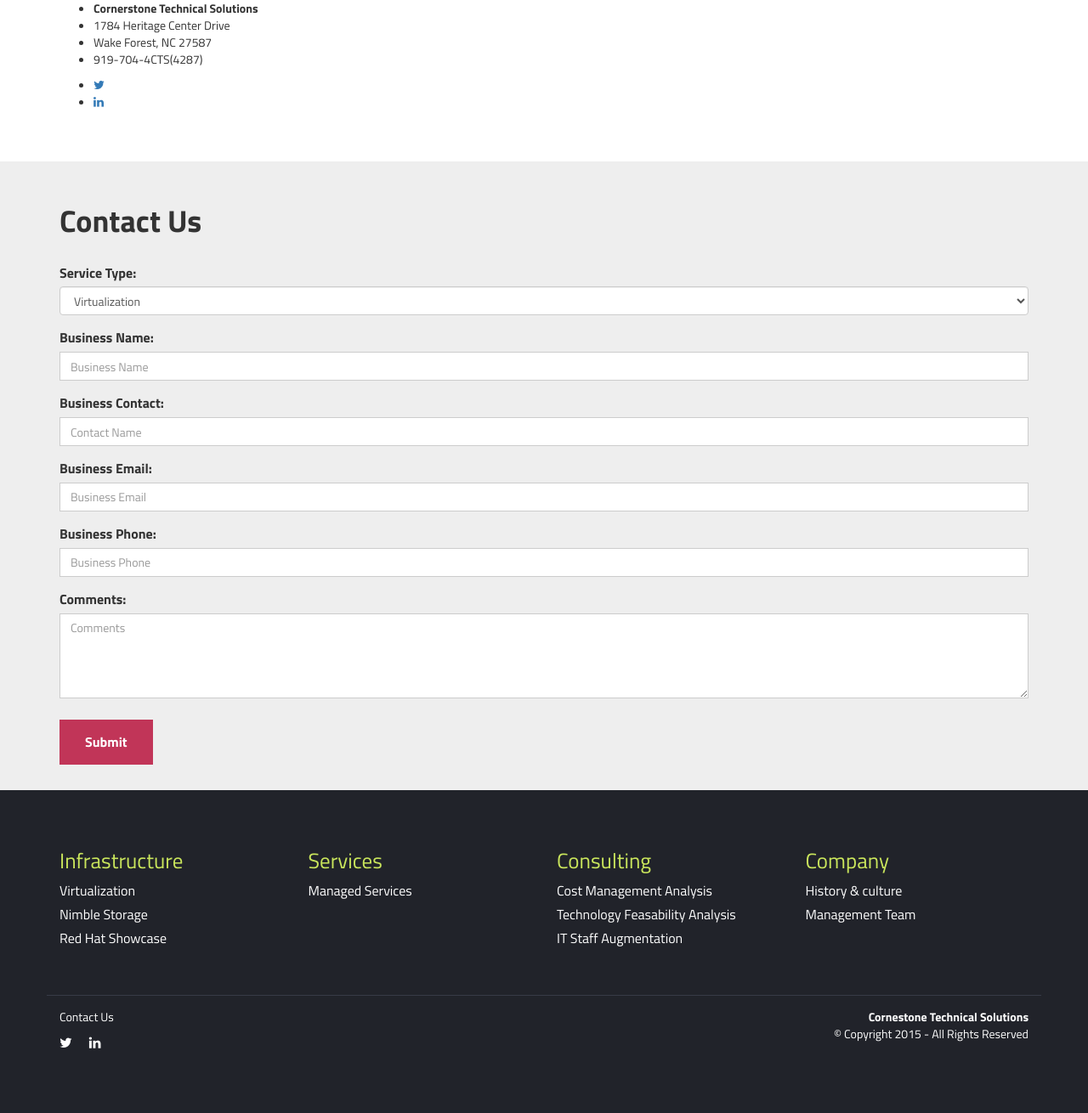
After one commit to cts-dev/site, a Django app: page /contact/ in a window 1280 px wide. The commit adds this page. Shown: the part 905-2215 px from the top of the page at 85% size. Run offline with Django 3.2, Linux system fonts and the light colour scheme; parts of the project's set-up code (start-up, migrations or seed data) failed here and were passed over; some libraries are stand-ins or nearby versions.

Commit message:
migrated changes from gitlab repo

```diff
--- /dev/null
+++ b/src/cts/templates/contact.html
@@ -0,0 +1,69 @@
+{% extends 'base.html' %}
+
+{% block title %}Contact{% endblock %}
+
+{% block content %}
+
+<section id="contact">
+	<img class="downtown" src="{{ STATIC_URL }}img/downtown_raleigh.jpg">
+	<div class='embed-container maps'>
+		<iframe src="https://www.google.com/maps/embed?pb=!1m18!1m12!1m3!1d3229.7203451226096!2d-78.52293629999997!3d35.953810499999996!2m3!1f0!2f0!3f0!3m2!1i1024!2i768!4f13.1!3m3!1m2!1s0x89ac517435b33ed3%3A0xe12635debb68afa8!2s1784+Heritage+Center+Dr%2C+Wake+Forest%2C+NC+27587!5e0!3m2!1sen!2sus!4v1430278524981" width="100%" height="600" frameborder="0" style="border:0"></iframe>
+	</div>
+
+	<div class="container">
+		<div class="info">
+			<ul>
+				<li><b>Cornerstone Technical Solutions</b></li>
+				<li>1784 Heritage Center Drive</li>
+				<li>Wake Forest, NC 27587</li>
+				<li>919-704-4CTS(4287)</li>
+			</ul>
+
+			<ul class="social">
+				<li><a href="https://twitter.com/cornerstonets"><i class="fa fa-twitter"></i></a></li>
+				<li><a href="https://www.linkedin.com/company/cornerstone-technical-solutions-llc"><i class="fa fa-linkedin"></i></a></li>
+			</ul>
+		</div>
+	</div>
+
+	<form id="cta-form" class="call-to-action form" action="" method="post">{% csrf_token %}
+		<div class="container">
+			<h1>Contact Us</h1>
+
+			<div class="form-group">
+				<label for="service_type">Service Type:</label>
+				<select id="service_type" class="form-control" name="service_type">
+					<option>Virtualization</option>
+					<option>Nimble Storage</option>
+					<option>Managed Services</option>
+					<option>Consulting</option>
+					<option>General</option>
+				</select>
+			</div>
+
+			<div class="form-group">
+				<label for="business-name">Business Name:</label>
+				<input id="business-name" class="form-control" type="text" placeholder="Business Name" name="business_name"/>
+			</div>
+			<div class="form-group">
+				<label for="contact-name">Business Contact:</label>
+				<input id="contact-name" class="form-control" type="text" placeholder="Contact Name" name="contact_name"/>
+			</div>
+			<div class="form-group">
+				<label for="business-email">Business Email:</label>
+				<input id="business-email" class="form-control" type="text" placeholder="Business Email" name="business_email"/>
+			</div>
+			<div class="form-group">
+				<label for="business-phone">Business Phone:</label>
+				<input id="business-phone" class="form-control" type="text" placeholder="Business Phone" name="business_phone"/>
+			</div>
+			<div class="form-group">
+				<label for="comments">Comments:</label>
+				<textarea id="comments" class="form-control" placeholder="Comments" name="comments"></textarea>
+			</div>
+			<button type="submit" class="btn btn-submit">Submit</button>
+		</div>
+	</form>
+</section>
+
+{% endblock %}
--- a/src/cts/templates/footer.html
+++ b/src/cts/templates/footer.html
@@ -2,11 +2,17 @@
 	<div class="container">
 		<div class="row">
 			<div class="col-md-3">
+				<h3>Infrastructure</h3>
+				<ul>
+					<li><a href="{% url 'virtualization' %}">Virtualization</a></li>
+					<li><a href="{% url 'nimble' %}">Nimble Storage</a></li>
+					<li><a href="{% url 'showcase' %}">Red Hat Showcase</a></li>
+				</ul>
+			</div>
+			<div class="col-md-3">
 				<h3>Services</h3>
 				<ul>
-					<li><a href="/virtualization">Virutalization</a></li>
-					<li><a href="/managed-services">Managed Services</a></li>
-					<li><a href="/showcase">Showcase</a></li>
+					<li><a href="{% url 'managed_services' %}">Managed Services</a></li>
 				</ul>
 			</div>
 			<!-- <div class="col-md-3">
@@ -19,16 +25,16 @@
 			<div class="col-md-3">
 				<h3>Consulting</h3>
 				<ul>
-					<li><a href="/consulting">Cost Management Analysis</a></li>
-					<li><a href="/consulting">Technology Feasability Analysis</a></li>
-					<li><a href="/consulting">IT Staff Augmentation</a></li>
+					<li><a href="{% url 'consulting' %}">Cost Management Analysis</a></li>
+					<li><a href="{% url 'consulting' %}">Technology Feasability Analysis</a></li>
+					<li><a href="{% url 'consulting' %}">IT Staff Augmentation</a></li>
 				</ul>
 			</div>
 			<div class="col-md-3">
 				<h3>Company</h3>
 				<ul>
-					<li><a href="/company">History &amp; culture</a></li>
-					<li><a href="/company">Management Team</a></li>
+					<li><a href="{% url 'company' %}">History &amp; culture</a></li>
+					<li><a href="{% url 'company' %}">Management Team</a></li>
 				</ul>
 			</div>
 		</div>
@@ -36,7 +42,7 @@
 	<div class="final">
 		<div class="container">
 			<div class="follow-us">
-				<a href="#">Contact Us</a>
+				<a href="{% url 'contact' %}">Contact Us</a>
 				<ul class="social">
 					<li><a href="https://twitter.com/cornerstonets"><i class="fa fa-twitter"></i></a></li>
 					<li><a href="https://www.linkedin.com/company/cornerstone-technical-solutions-llc"><i class="fa fa-linkedin"></i></a></li>
--- a/src/cts/templates/header.html
+++ b/src/cts/templates/header.html
@@ -12,33 +12,23 @@
         <div class="collapse navbar-collapse" id="nav-main">
             <ul class="nav navbar-nav navbar-right">
                 <li class="dropdown">
+                    <a class="dropdown-toggle" data-toggle="dropdown" role="button" aria-expanded="false" href="#">Infrastructure</a>
+                    <ul class="dropdown-menu" role="menu">
+                        <li><a href="{% url 'virtualization' %}">Virtualization</a></li>
+                        <li><a href="{% url 'nimble' %}">Nimble Storage</a></li>
+                        <li><a href="{% url 'showcase' %}">Red Hat Showcase</a></li>
+                    </ul>
+                </li>
+                <li class="dropdown">
                     <a class="dropdown-toggle" data-toggle="dropdown" role="button" aria-expanded="false" href="#">Services</a>
                     <ul class="dropdown-menu" role="menu">
-                        <li><a href="{% url 'virtualization' %}">Virtualization</a></li>
                         <li><a href="{% url 'managed_services' %}">Managed Services</a></li>
-                        <li><a href="{% url 'showcase' %}">Showcase</a></li>
-                        {#<li><a href="#">ONE</a></li>#}
-                        {#<li><a href="#">IT Staff Augmentation</a></li>#}
                     </ul>
                 </li>
-                <!--<li>
-                    <a class="dropdown-toggle" data-toggle="dropdown" role="button" aria-expanded="false" href="#">Products</a>
-                    <ul class="dropdown-menu" role="menu">
-                        <li><a href="#">VDI-In-A-Box</a></li>
-                        <li><a href="#">Reseller</a></li>
-                    </ul>
-                </li>-->
-                <li>
-                <li><a href="/consulting">Consulting</a></li>
-                <!-- <a clas{# s="dropdown-toggle" data-toggle="dropdown" role="button" aria-expanded="false" href="#">Consulting</a>
-                    <ul class="dropdown-menu" role="menu">
-                        <li><a href="#">Private Infrastructure Audit (P.I.A.)</a></li>
-                        <li><a href="#">Technology Feasibility Analysis</a></li>
-                        <li><a href="#">Cost Management Analysis</a></li>
-                    </ul>
-                </li> -->
-                <li><a href="/company">Company</a></li>
-                <li><a class="sign-in" href="http://mail.cornerstonets.net">Sign In</a></li>
+                <li><a href="{% url 'consulting' %}">Consulting</a></li>
+                <li><a href="{% url 'company' %}">Company</a></li>
+                <li><a href="{% url 'contact' %}">Contact</a></li>
+                {# <li><a class="sign-in" href="http://mail.cornerstonets.net">Sign In</a></li> #}
             </ul>
         </div>
     </div>
--- a/src/cts/urls.py
+++ b/src/cts/urls.py
@@ -6,9 +6,11 @@ from django.contrib import admin
 urlpatterns = patterns('',
     url(r'^$', 'cts.views.home', name='home'),
     url(r'^virtualization/', 'cts.views.virtualization', name='virtualization'),
+    url(r'^nimble/', 'cts.views.nimble', name='nimble'),
     url(r'^showcase/', 'cts.views.showcase', name='showcase'),
     url(r'^managed-services/', 'cts.views.managed_services', name='managed_services'),
     url(r'^company/', 'cts.views.company', name='company'),
+    url(r'^contact/', 'cts.views.contact', name='contact'),
     url(r'^consulting/', 'cts.views.consulting', name='consulting'),
     url(r'^admin/', include(admin.site.urls)),
 ) + static(settings.STATIC_URL, document_root=settings.STATIC_URL)
--- a/src/cts/views.py
+++ b/src/cts/views.py
@@ -1,8 +1,30 @@
+import mimetypes
+
 from django.shortcuts import render, redirect
 from django.core.mail import send_mail
 
 from models import Prospect
 from forms import ProspectForm
+
+
+def mail(request):
+    service_type = request.POST.get('service_type', '')
+    business_name = request.POST.get('business_name', '')
+    business_contact = request.POST.get('contact_name', '')
+    business_phone = request.POST.get('business_phone', '')
+    business_email = request.POST.get('business_email', '')
+    subject = 'Request for service from cornerstonets.net'
+    message = ('Service Requested: {}\r\n'.format(service_type)+
+               'Business Name: {}\r\n'.format(business_name)+
+               'Business Contact: {}\r\n'.format(business_contact)+
+               'Business Phone: {}\r\n'.format(business_phone)+
+               'Business Email: {}\r\n'.format(business_email))
+    send_as = 'info@cornerstonets.net'
+    send_mail(subject, message, send_as, [
+        'kristina.shaffer@cornerstonets.net',
+        'gary.shaffer@cornerstonets.net'
+    ])
+
 
 def home(request):
     return render(request, 'index.html')
@@ -14,9 +36,17 @@ def virtualization(request):
 
         if form.is_valid():
             form.save()
+            mail(request)
             return redirect(request.META['PATH_INFO'])
 
     return render(request, 'virtualization.html')
+
+
+def nimble(request):
+    mimetypes.add_type("image/svg+xml", ".svg", True)
+    mimetypes.add_type("image/svg+xml", ".svgz", True)
+
+    return render(request, 'nimble.html')
 
 
 def showcase(request):
@@ -29,6 +59,7 @@ def managed_services(request):
 
         if form.is_valid():
             form.save()
+            mail(request)
             return redirect(request.META['PATH_INFO'])
 
     return render(request, 'managed-services.html')
@@ -38,12 +69,25 @@ def company(request):
     return render(request, 'company.html')
 
 
+def contact(request):
+    if request.method == 'POST':
+        form = ProspectForm(request.POST)
+
+        if form.is_valid():
+            form.save()
+            mail(request)
+            return redirect(request.META['PATH_INFO'])
+
+    return render(request, 'contact.html')
+
+
 def consulting(request):
     if request.method == 'POST':
         form = ProspectForm(request.POST)
 
         if form.is_valid():
             form.save()
+            mail(request)
             return redirect(request.META['PATH_INFO'])
 
     return render(request, 'consulting.html')
```
Also changed, not shown: src/cts/templates/company.html (+5 -5 lines), src/cts/templates/nimble.html (added, +60 -0 lines), 1 other file.
